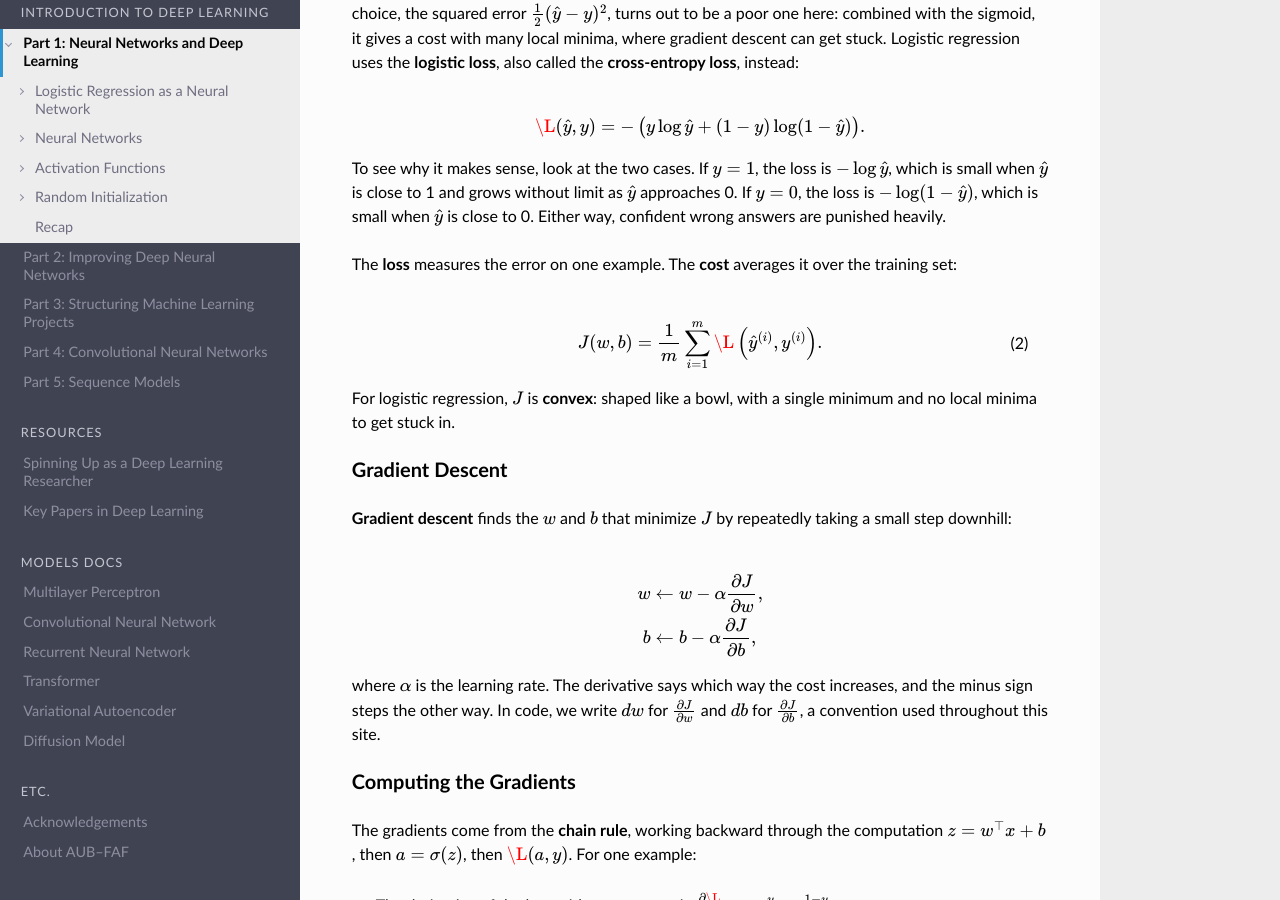
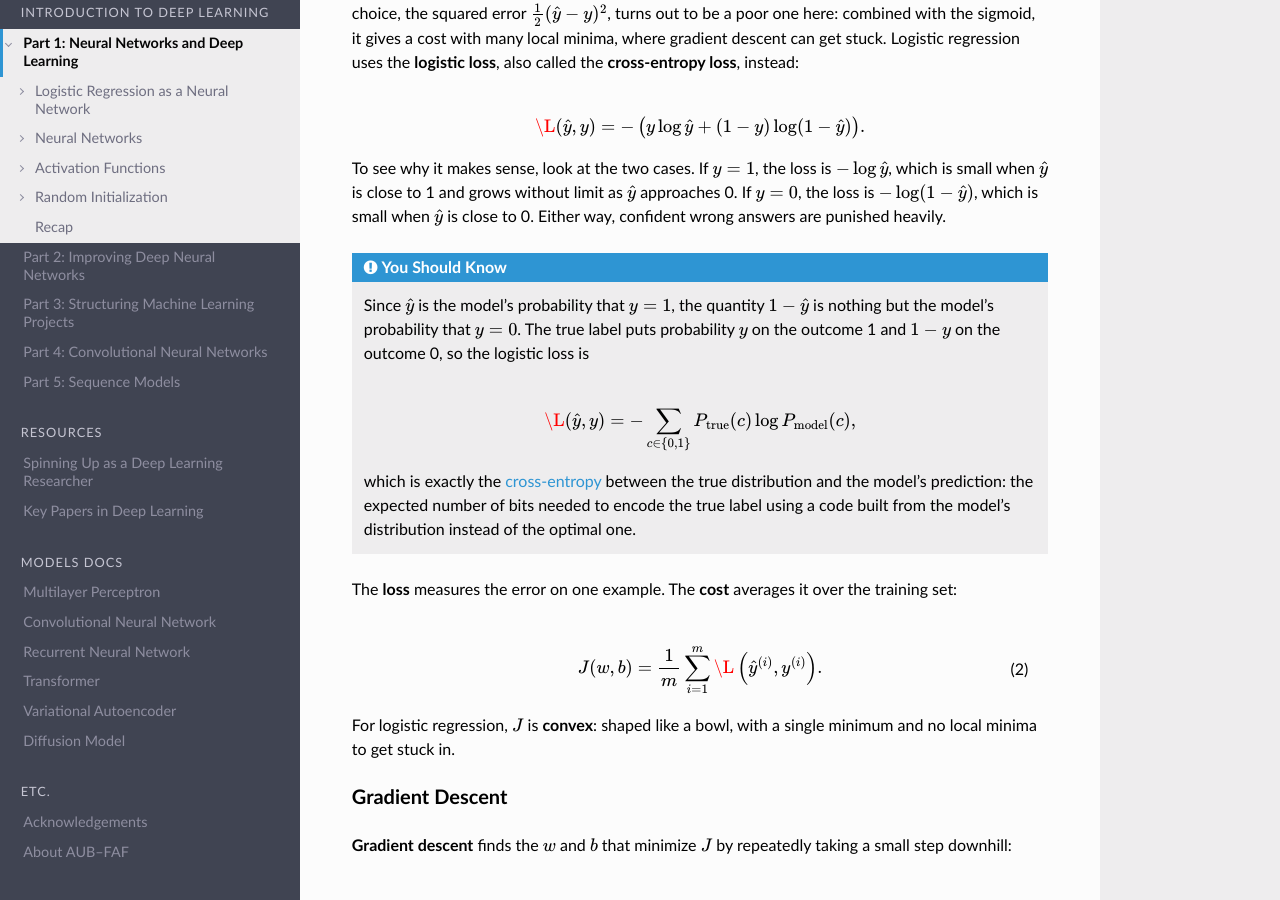
Before and after one commit to Moe-Zbeeb/spinningup-dl, a Sphinx documentation site: the page built from docs/intro/neural_networks.md, in a window 1280 px wide and 900 px high, scrolled down 1506 px. Built offline with Sphinx 7.4.7 and the Read the Docs theme 3.1.0, drawn with Linux system fonts in a browser that asks for light colours.

Commit message:
Note that the logistic loss is the cross-entropy in Part 1
Co-Authored-By: Claude Opus 5.5 <noreply@anthropic.com>

````diff
--- a/docs/intro/neural_networks.md
+++ b/docs/intro/neural_networks.md
@@ -48,6 +48,16 @@ $$
 $$
 
 To see why it makes sense, look at the two cases. If $y = 1$, the loss is $-\log \hat{y}$, which is small when $\hat{y}$ is close to 1 and grows without limit as $\hat{y}$ approaches 0. If $y = 0$, the loss is $-\log(1 - \hat{y})$, which is small when $\hat{y}$ is close to 0. Either way, confident wrong answers are punished heavily.
+
+```{admonition} You Should Know
+Since $\hat{y}$ is the model's probability that $y = 1$, the quantity $1 - \hat{y}$ is nothing but the model's probability that $y = 0$. The true label puts probability $y$ on the outcome 1 and $1 - y$ on the outcome 0, so the logistic loss is
+
+$$
+\L(\hat{y}, y) = -\sum_{c \in \{0, 1\}} P_{\text{true}}(c) \log P_{\text{model}}(c),
+$$
+
+which is exactly the [cross-entropy](../background/information_theory.md#cross-entropy) between the true distribution and the model's prediction: the expected number of bits needed to encode the true label using a code built from the model's distribution instead of the optimal one.
+```
 
 The **loss** measures the error on one example. The **cost** averages it over the training set:
 
````
